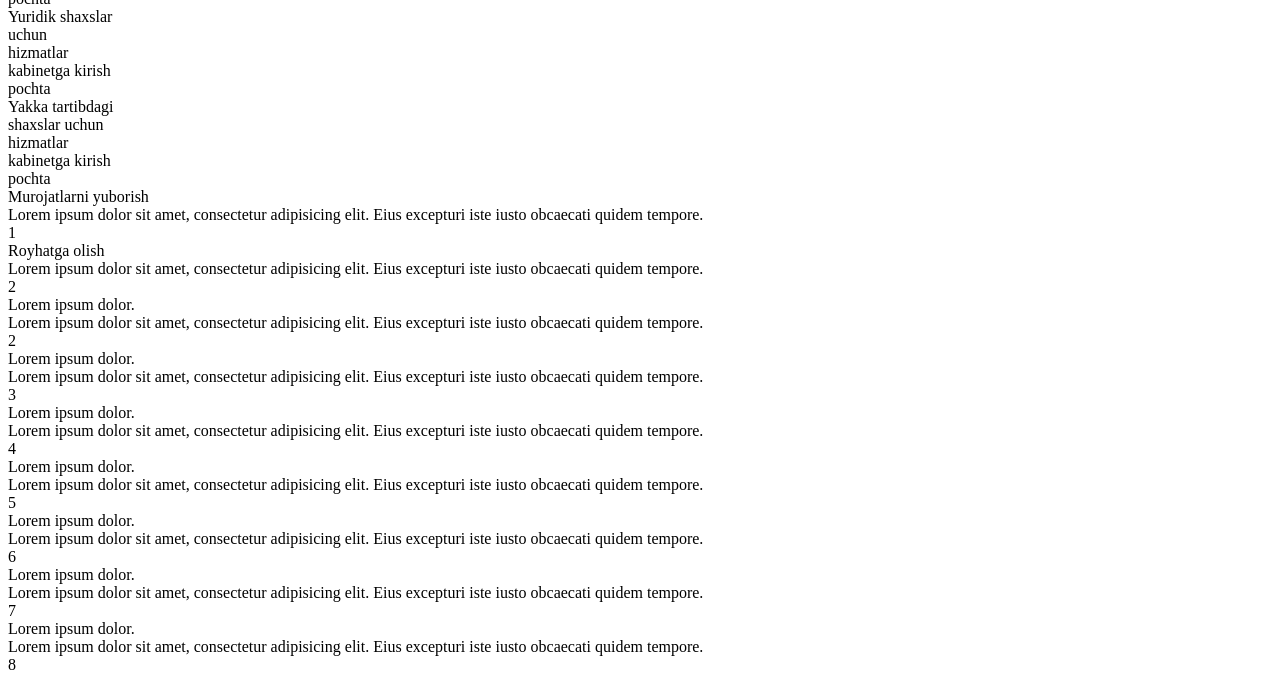
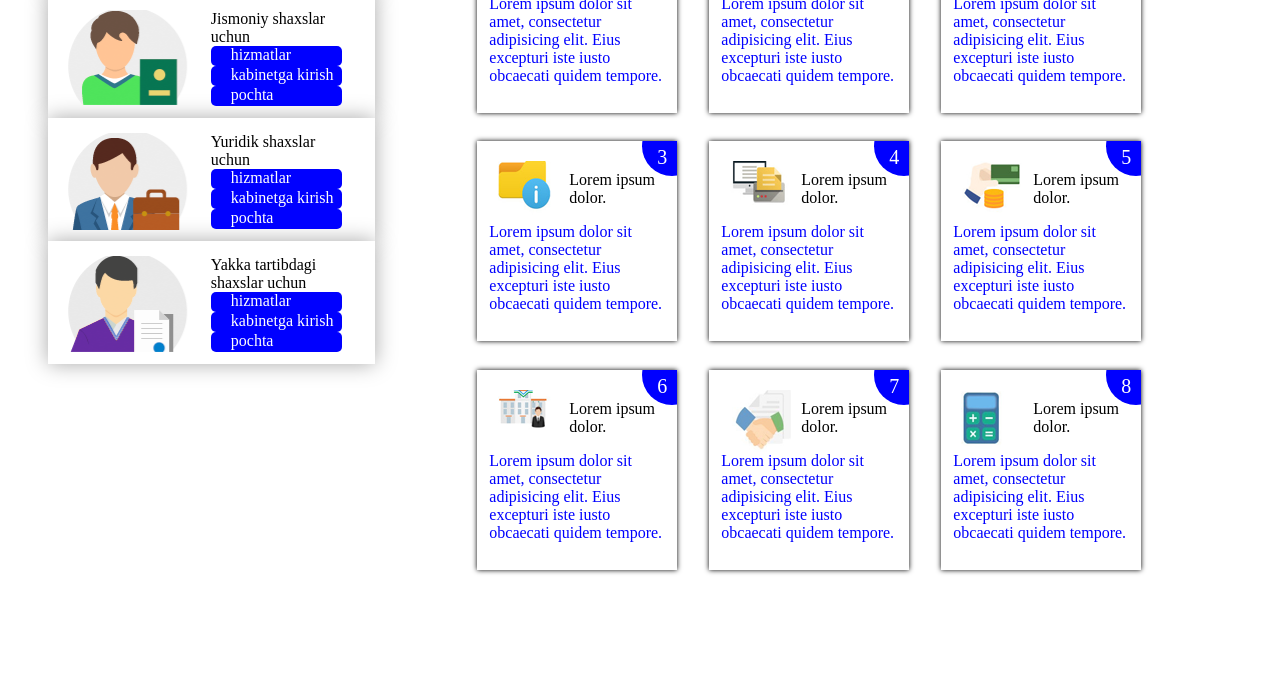
Before and after one commit to Gulnozaa/birinchisayt, a plain HTML site: page index.html in a window 1280 px wide. Shown: the part 108-800 px from the top of the page. Drawn offline with Linux system fonts and the light colour scheme.

Commit message:
Update index.html

```diff
--- a/index.html
+++ b/index.html
@@ -3,7 +3,8 @@
 <head>
     <meta charset="UTF-8">
     <title>Title</title>
-    <link rel="stylesheet" href="css/main9.1.css">
+
+    <link rel="stylesheet" href="css/main.css">
 </head>
 <body>
 <div class="box">
```
